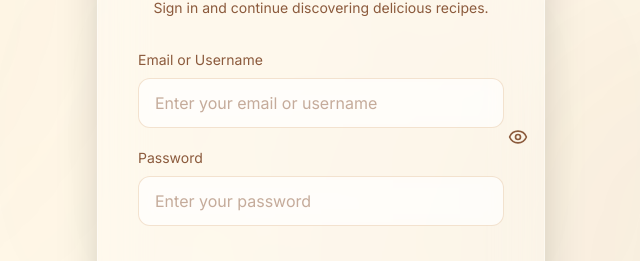
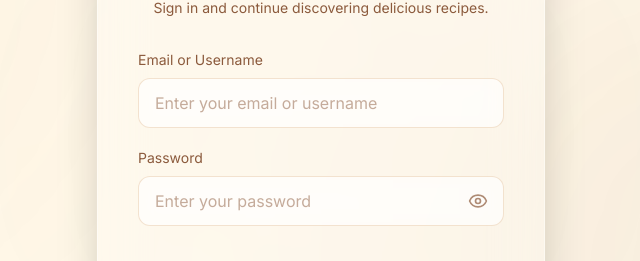
Before and after one commit to Zerion-X/gusto-frontend, a React (Vite) app: page /login in a window 1280 px wide. Shown: the part 263-524 px from the top of the page, without its empty margins (319-959 px from the left). Built offline with nearby package versions, Linux system fonts and the light colour scheme.

Commit message:
eye fixed

```diff
--- a/src/components/FormField.tsx
+++ b/src/components/FormField.tsx
@@ -18,22 +18,26 @@ export default function FormField({
         {label}
       </label>
 
+      <div className="relative">
         <input
           id={name}
-        type={type === "password" ? (showPassword ? "text" : "password") : type}
+          type={
+            type === "password" ? (showPassword ? "text" : "password") : type
+          }
           placeholder={placeholder}
           {...register(name)}
-        className={`w-full rounded-xl border bg-white/60 px-4 py-3 text-[#3A2419] placeholder:text-[#8B5A3C]/50 backdrop-blur-md outline-none transition-all duration-300 ${
+          className={`w-full rounded-xl border bg-white/60 px-4 pr-12 py-3 text-[#3A2419] placeholder:text-[#8B5A3C]/50 backdrop-blur-md outline-none transition-all duration-300 ${
             error
               ? "border-red-400 focus:border-red-500 focus:ring-4 focus:ring-red-200"
               : "border-[#C47A2C]/20 focus:border-[#C47A2C] focus:ring-4 focus:ring-[#E59B1E]/20"
           }`}
         />
+
         {type === "password" && (
           <button
             type="button"
             onClick={() => setShowPassword(!showPassword)}
-          className="absolute right-4 top-1/2 -translate-y-1/2 text-[#8B5A3C] transition-colors duration-300 hover:text-[#C47A2C]"
+            className="absolute right-4 top-1/2 -translate-y-1/2 text-[#8B5A3C]/70 hover:text-[#C47A2C] transition-colors duration-300"
           >
             {showPassword ? (
               <EyeOff size={20} strokeWidth={2} />
@@ -42,6 +46,7 @@ export default function FormField({
             )}
           </button>
         )}
+      </div>
 
       {error && <p className="mt-1 text-sm text-red-500">{error.message}</p>}
     </div>
```
Lines whose indentation alone changed are shown as unchanged.
